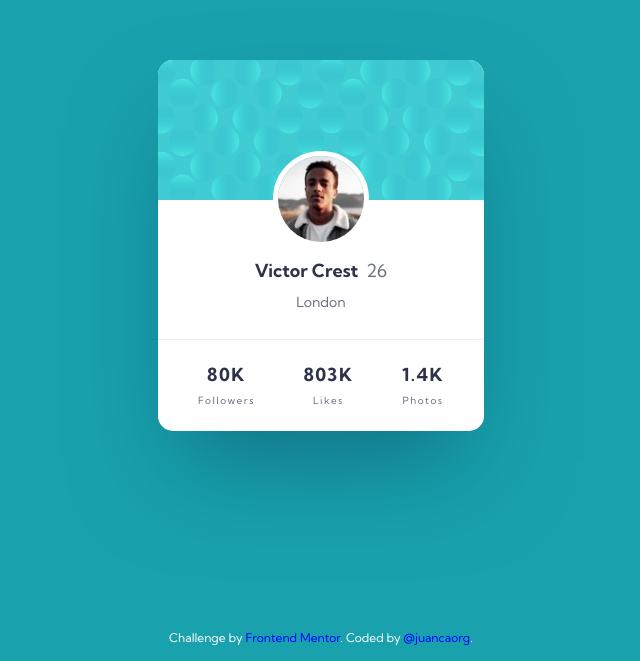
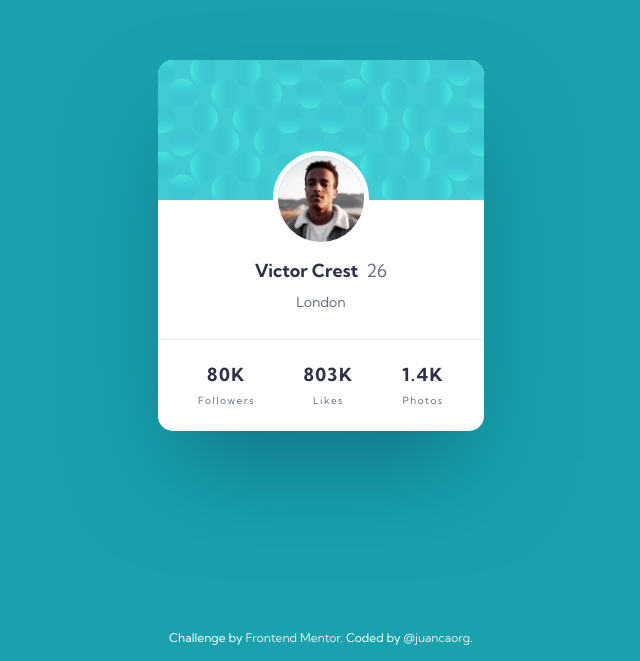
Before and after one commit to juancaorg/profile-card-component, a plain HTML site: page index.html in a window 1280 px wide. Shown: the part 139-800 px from the top of the page, without its empty margins (319-959 px from the left). Drawn offline with Linux system fonts and the light colour scheme.

Commit message:
fix(style): change attribution links colors

```diff
--- a/style.css
+++ b/style.css
@@ -117,10 +117,10 @@ body {
 }
 
 .attribution a {
-  color: blue;
+  color: var(--clr-light-gray);
   text-decoration: none;
 }
 
 .attribution a:hover {
-  color: whitesmoke;
+  color: blue;
 }
```
